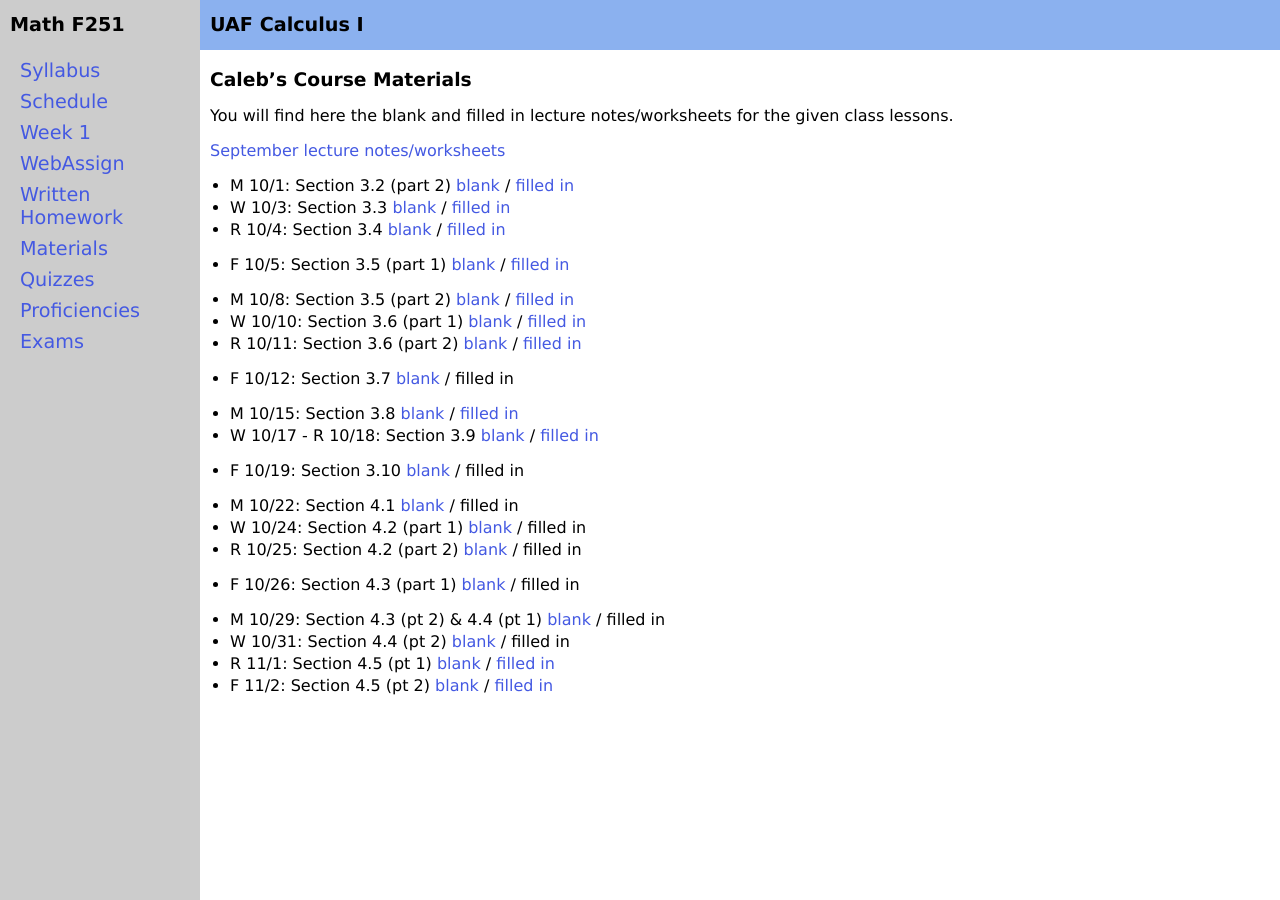
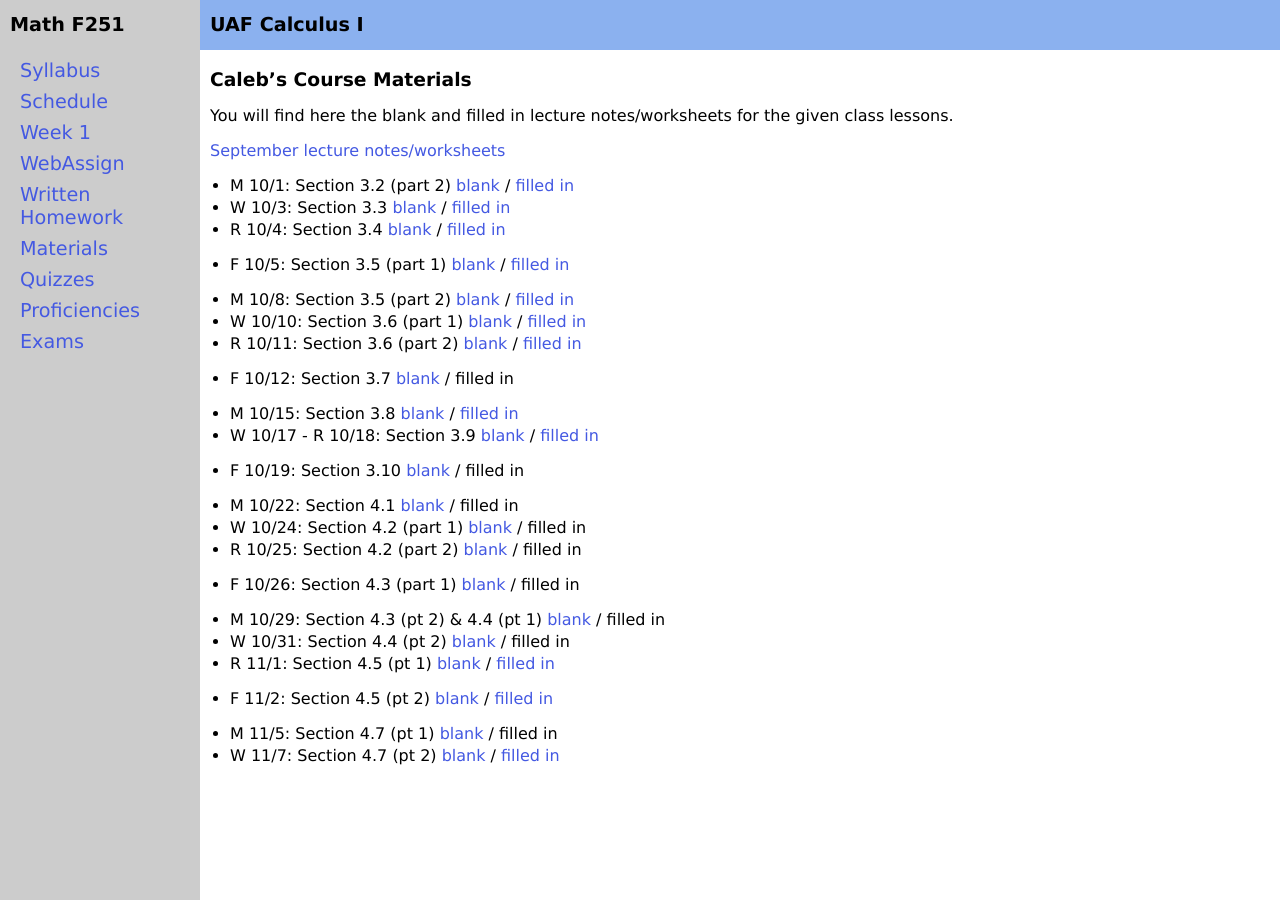
Before and after one commit to uaf-math/calc1, a Jekyll site: the page built from cmf02.md, in a window 1280 px wide. Built offline with Jekyll 4.4.1, drawn with Linux system fonts in a browser that asks for light colours.

Commit message:
update f02 resources

```diff
--- a/cmf02.md
+++ b/cmf02.md
@@ -33,3 +33,6 @@ You will find here the blank and filled in lecture notes/worksheets for the give
 * W 10/31: Section 4.4 (pt 2) [blank](assets/caleb/ch4/4-4-part2_blank.pdf)  /  filled in
 * R 11/1: Section 4.5 (pt 1) [blank](assets/caleb/ch4/4-5-part1_blank.pdf)  /  [filled in](assets/caleb/ch4/4-5-part1_comp.pdf)
 * F 11/2: Section 4.5 (pt 2) [blank](assets/caleb/ch4/4-5-part2_blank.pdf)  /  [filled in](assets/caleb/ch4/4-5-part2_comp.pdf)
+
+* M 11/5: Section 4.7 (pt 1) [blank](assets/caleb/ch4/4-7-part1_blank.pdf)  /  filled in
+* W 11/7: Section 4.7 (pt 2) [blank](assets/caleb/ch4/4-7-part2_blank.pdf)  /  [filled in](assets/caleb/ch4/4-7-part2_comp.pdf)
```
Also changed, not shown: 3 other files.
